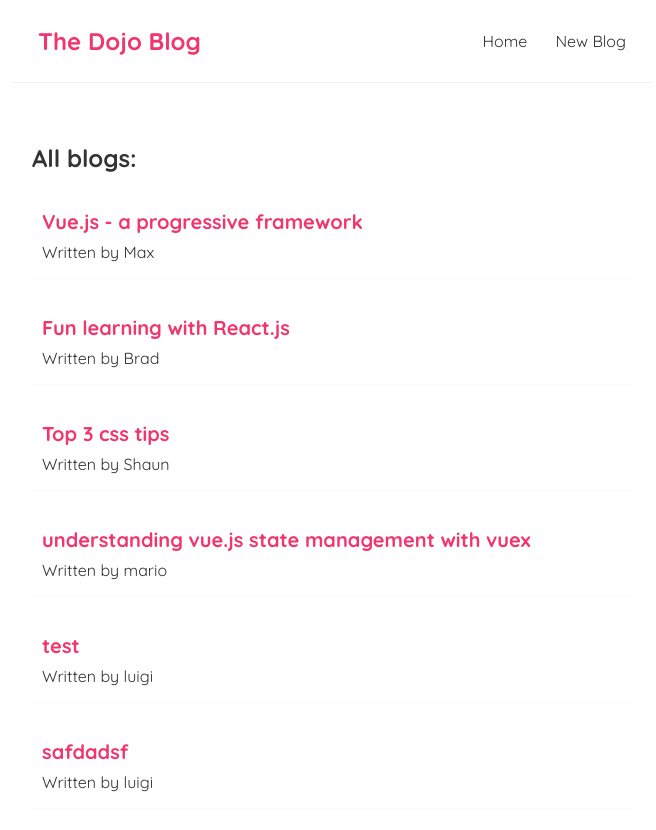
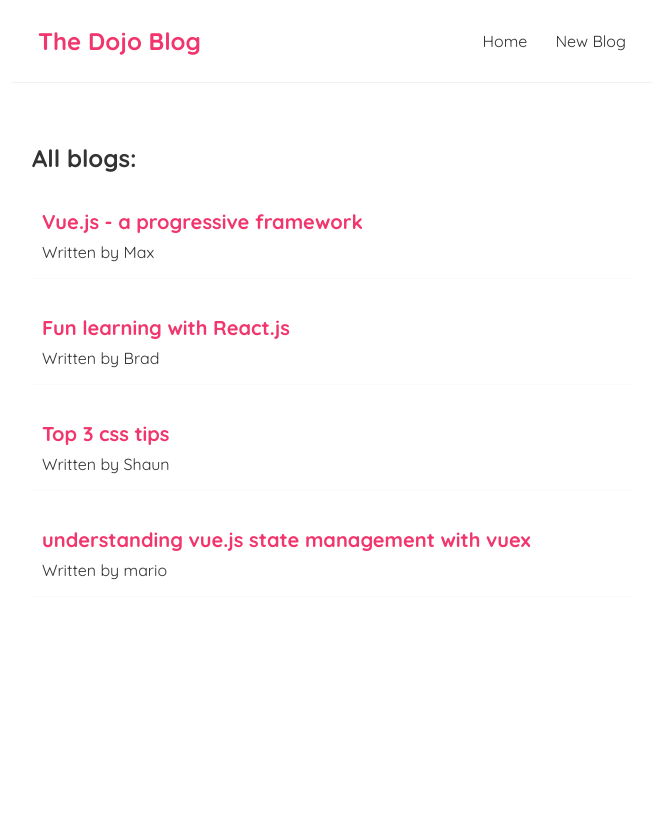
Before and after one commit to VisheshSingh/ninjadojo, a React (Create React App) app: page / in a window 1280 px wide. Shown: the top 830 px of the page, without its empty margins (308-964 px from the left). After the commit the page ends 800 px from the top, so only its background shows below. Built offline with nearby package versions, Linux system fonts and the light colour scheme; data requests are answered from the project's data file.

Commit message:
deleting a blog

```diff
--- a/data/db.json
+++ b/data/db.json
@@ -23,18 +23,6 @@
       "description": "Vuex is a state management pattern + library for Vue.js applications. It serves as a centralized store for all the components in an application, with rules ensuring that the state can only be mutated in a predictable fashion",
       "author": "mario",
       "id": 4
-    },
-    {
-      "title": "test",
-      "description": "testing",
-      "author": "luigi",
-      "id": 5
-    },
-    {
-      "title": "safdadsf",
-      "description": "asfadsfas",
-      "author": "luigi",
-      "id": 6
     }
   ]
 }
--- a/src/components/BlogDetails.js
+++ b/src/components/BlogDetails.js
@@ -1,12 +1,25 @@
 import React from 'react';
-import { useParams } from 'react-router-dom';
+import { useParams, useHistory } from 'react-router-dom';
 import useFetch from '../hooks/useFetch';
 
 const BlogDetails = () => {
   const { id } = useParams();
+  const history = useHistory();
   const { data: blog, isPending, error } = useFetch(
     `http:///localhost:8000/blogs/${id}`
   );
+  const handleDelete = () => {
+    fetch(`http://localhost:8000/blogs/${blog.id}`, {
+      method: 'DELETE',
+    })
+      .then((res) => {
+        console.log(res);
+        if (res.status === 200 && res.ok) {
+          history.push('/');
+        }
+      })
+      .catch((err) => console.log(err.message));
+  };
   return (
     <div className='blog-details'>
       {isPending && <p>Loading...</p>}
@@ -16,6 +29,7 @@ const BlogDetails = () => {
           <h2>{blog.title}</h2>
           <p>written by {blog.author}</p>
           <div>{blog.description}</div>
+          <button onClick={handleDelete}>Delete</button>
         </div>
       )}
     </div>
--- a/src/index.css
+++ b/src/index.css
@@ -87,6 +87,7 @@ form label {
   border: 1px solid #ccc;
 }
 
+.blog-details button,
 .create button {
   margin: 20px auto;
   background-color: #f1356d;
```
